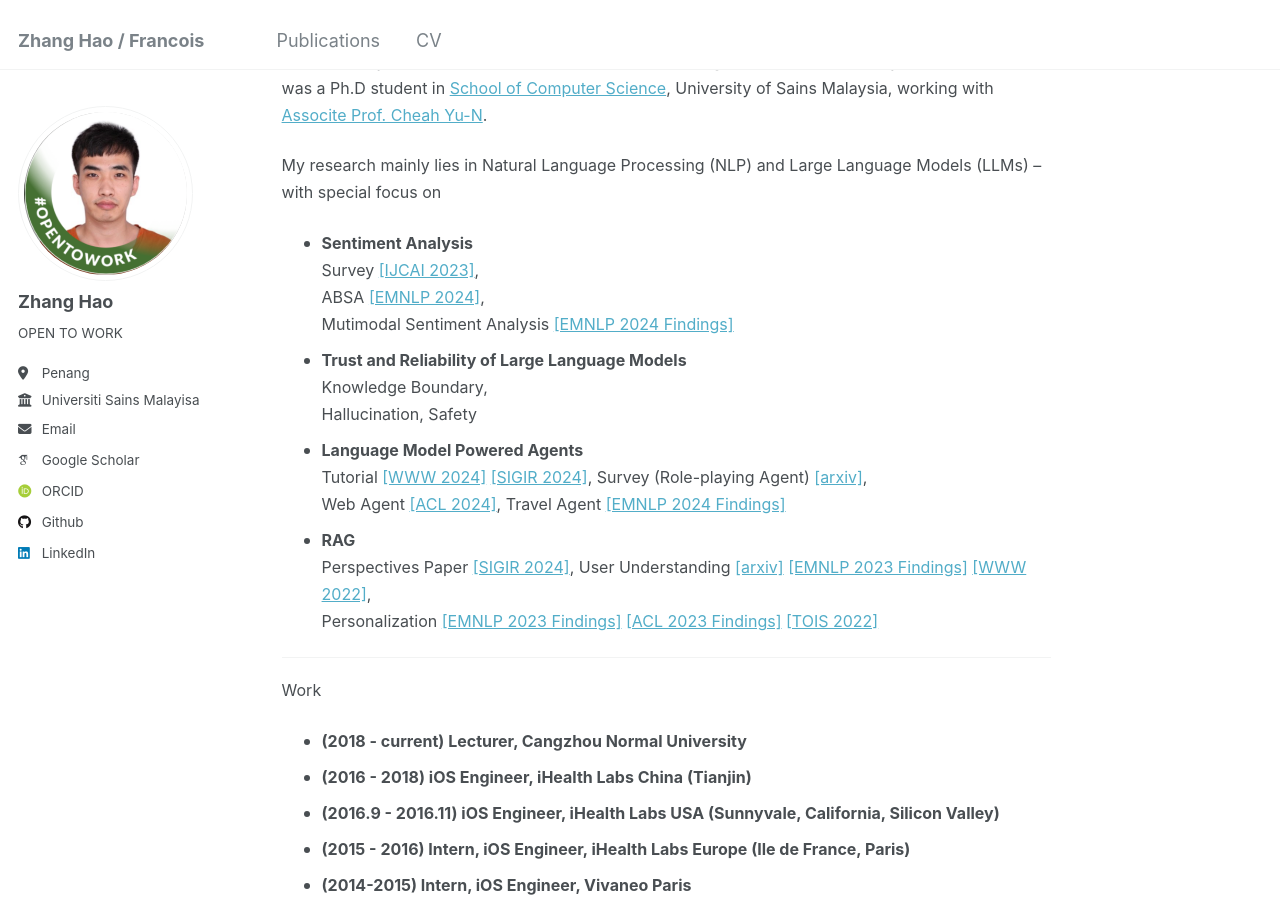
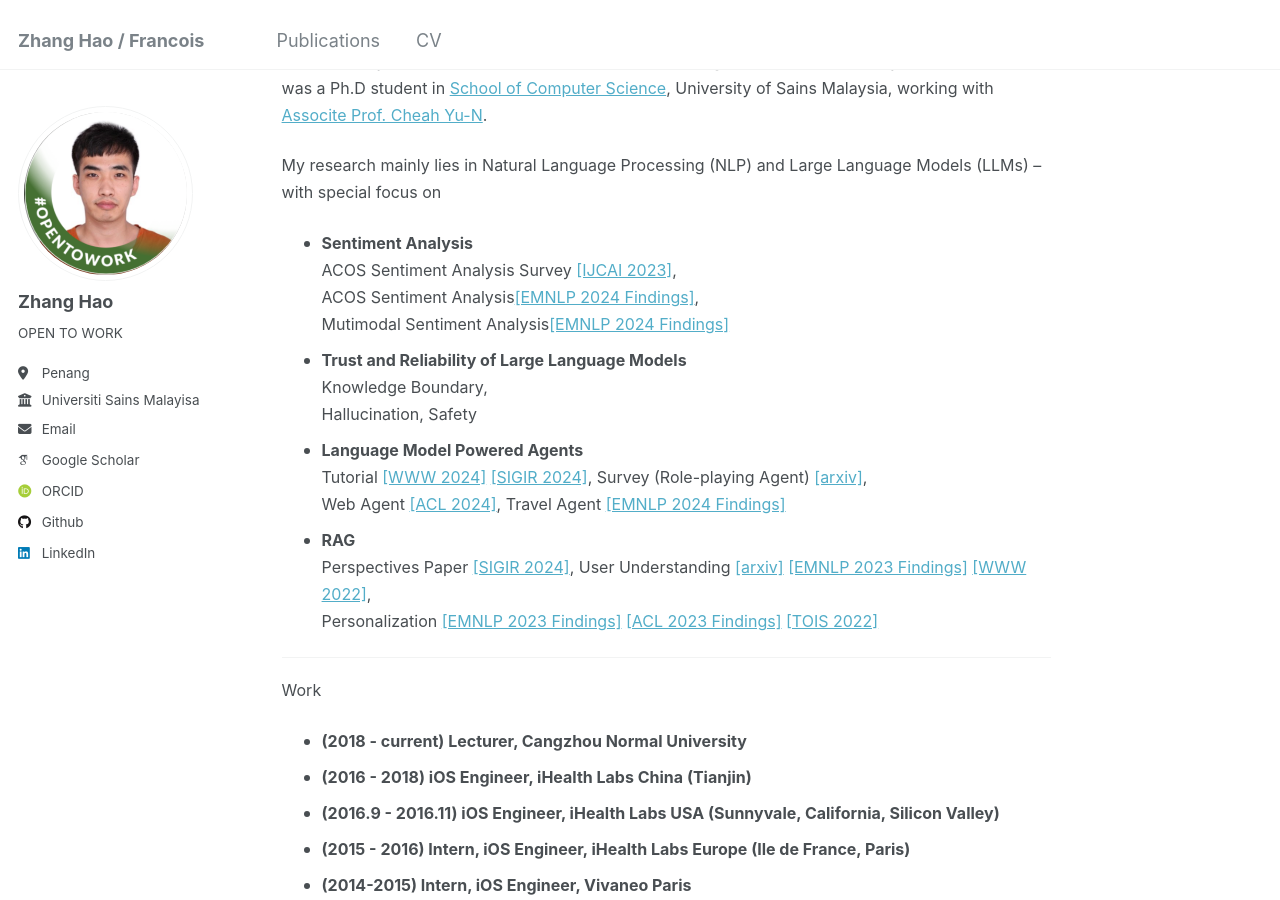
Before and after one commit to sydmou/sydmou.github.io, a Jekyll site: the page built from _pages/about.md, in a window 1280 px wide and 900 px high, scrolled down 426 px. Built offline with Jekyll 4.4.1, drawn with Linux system fonts in a browser that asks for light colours; some web fonts are replaced.

Commit message:
Update about.md

```diff
--- a/_pages/about.md
+++ b/_pages/about.md
@@ -41,7 +41,7 @@
     <font size="3">
         My research mainly lies in Natural Language Processing (NLP) and Large Language Models (LLMs) – with special focus on
         <ul>
-            <li> <b>Sentiment Analysis</b><br>Survey <a href="https://arxiv.org/abs/2305.02750">[IJCAI 2023]</a>,<br>ABSA <a href="https://arxiv.org/abs/2403.06769">[EMNLP 2024]</a>, <br>Mutimodal Sentiment Analysis <a href="https://aclanthology.org/2024.emnlp-main.1175/">[EMNLP 2024 Findings]</a> </li>
+            <li> <b>Sentiment Analysis</b><br>ACOS Sentiment Analysis Survey <a href="https://arxiv.org/abs/2305.02750">[IJCAI 2023]</a>,<br>ACOS Sentiment Analysis<a href="https://arxiv.org/abs/2403.06769">[EMNLP 2024 Findings]</a>, <br>Mutimodal Sentiment Analysis<a href="https://aclanthology.org/2024.emnlp-main.1175/">[EMNLP 2024 Findings]</a> </li>
             <li> <b>Trust and Reliability of Large Language Models</b><br>Knowledge Boundary,<br>Hallucination, Safety</li>
             <li> <b>Language Model Powered Agents</b><br>Tutorial <a href="https://llmagenttutorial.github.io/">[WWW 2024]</a> <a href="https://llmagenttutorial.github.io/sigir2024">[SIGIR 2024]</a>, Survey (Role-playing Agent) <a href="https://arxiv.org/abs/2407.11484">[arxiv]</a>,<br>Web Agent <a href="https://aclanthology.org/2024.acl-long.477/">[ACL 2024]</a>, Travel Agent <a href="https://arxiv.org/abs/2406.12639">[EMNLP 2024 Findings]</a></li>
             <li> <b>RAG</b><br>Perspectives Paper <a href="https://arxiv.org/abs/2404.12670">[SIGIR 2024]</a>, User Understanding <a href="https://arxiv.org/abs/2404.03304">[arxiv]</a> <a href="https://aclanthology.org/2023.findings-emnlp.806/">[EMNLP 2023 Findings]</a> <a href="https://arxiv.org/abs/2202.02912">[WWW 2022]</a>,<br>Personalization <a href="https://aclanthology.org/2023.findings-emnlp.641/">[EMNLP 2023 Findings]</a> <a href="https://aclanthology.org/2023.findings-acl.462/">[ACL 2023 Findings]</a> <a href="https://arxiv.org/abs/2112.13556">[TOIS 2022]</a></li>
```
